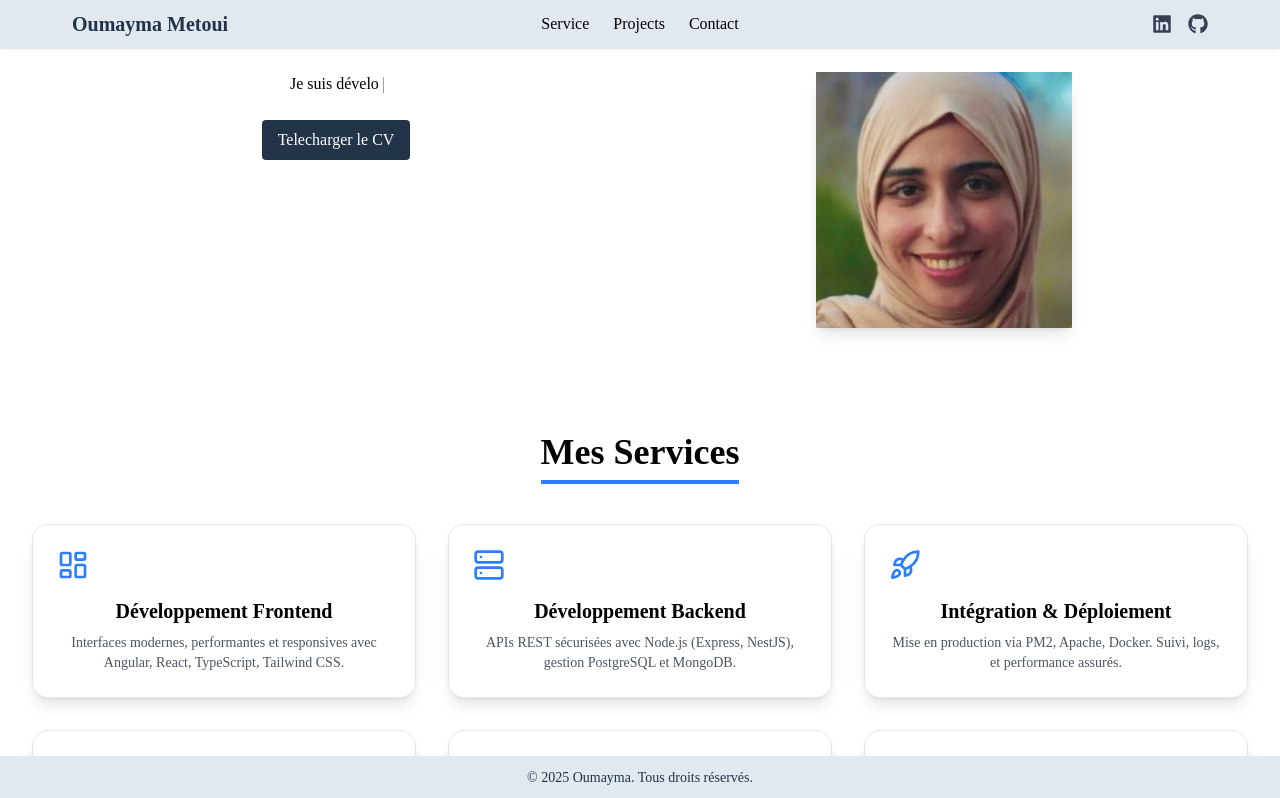
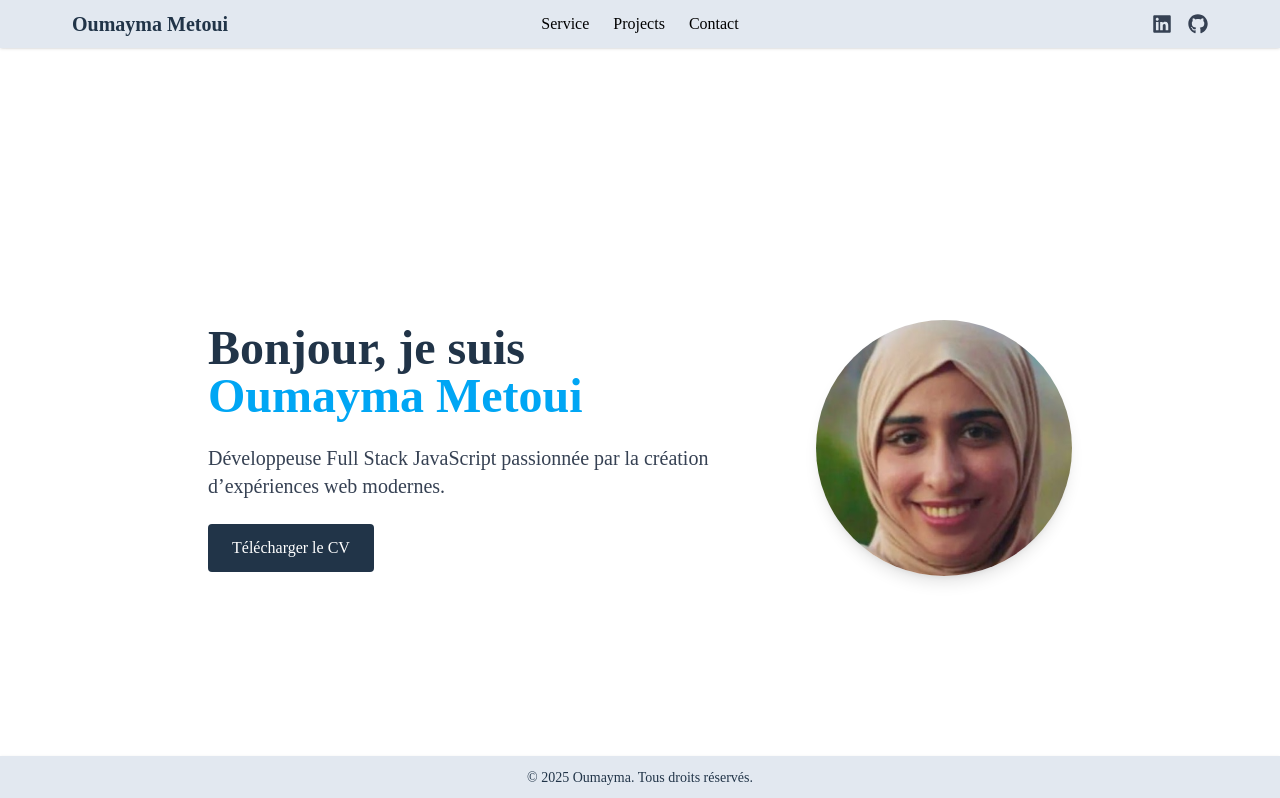
Before and after one commit to oumayma26/oumayma-metoui-portefolio, a React (Vite) app: page / in a window 1280 px wide. Shown: the top 798 px of the page. Built offline with nearby package versions, Linux system fonts and the light colour scheme.

Commit message:
new version

```diff
--- a/src/pages/Home.jsx
+++ b/src/pages/Home.jsx
@@ -5,37 +5,40 @@ import Button from '../components/Button';
 import cv from '../assets/pdf/CV_Oumayma_Metoui_Developpeur_FullStack.pdf'
 export default function Home() {
   return (
-    <div className='p-2 container mx-auto'>
+    <section
+  id="home"
+  className="min-h-screen flex flex-col-reverse md:flex-row items-center justify-center gap-8 px-6 py-10 bg-white dark:bg-gray-900"
+>
+  {/* Texte et bouton */}
+  <div className="text-center md:text-left max-w-xl space-y-6">
+    <h1 className="text-3xl md:text-5xl font-bold text-night-blue dark:text-white">
+      Bonjour, je suis <br />
+      <span className="text-sky-500">Oumayma Metoui</span>
+    </h1>
 
-        <div className='grid grid-cols-1 md:grid-cols-2 gap-4'>
+    <p className="text-lg md:text-xl text-gray-700 dark:text-gray-300">
+      Développeuse Full Stack JavaScript passionnée par la création
+      d’expériences web modernes.
+    </p>
 
+    <a
+      href={cv}
+      download
+      className="inline-block bg-night-blue text-white px-6 py-3 rounded hover:bg-sky-600 transition"
+    >
+      Télécharger le CV
+    </a>
+  </div>
 
-            <div class=" p-4  ">
-              <h2 className='pb-6 '>
-                <Typewriter
-                  words={['Bonjour', 'Je suis développeur Full Stack']}
-                  loop={true}
-                  cursor
-                  cursorStyle="|"
-                  typeSpeed={70}
-                  deleteSpeed={50}
-                  delaySpeed={1000}  />
-              </h2>
-              <Button href={cv} type="button"  >Telecharger le CV</Button>
+  {/* Image */}
+  <div className="w-48 h-48 md:w-64 md:h-64 rounded-full overflow-hidden shadow-lg">
+    <img
+      src={img}
+      alt="Oumayma Metoui portrait"
+      className="w-full h-full object-cover"
+    />
+  </div>
+</section>
 
-
-            </div>
-
-            <div class=" p-4  mx-auto ">
-                <img src={img} alt=""
-                className="w-64 h-64 object-cover shadow-lg" />
-            </div>
-
-
-
-        </div>
-
-
-    </div>
   )
 }
```
